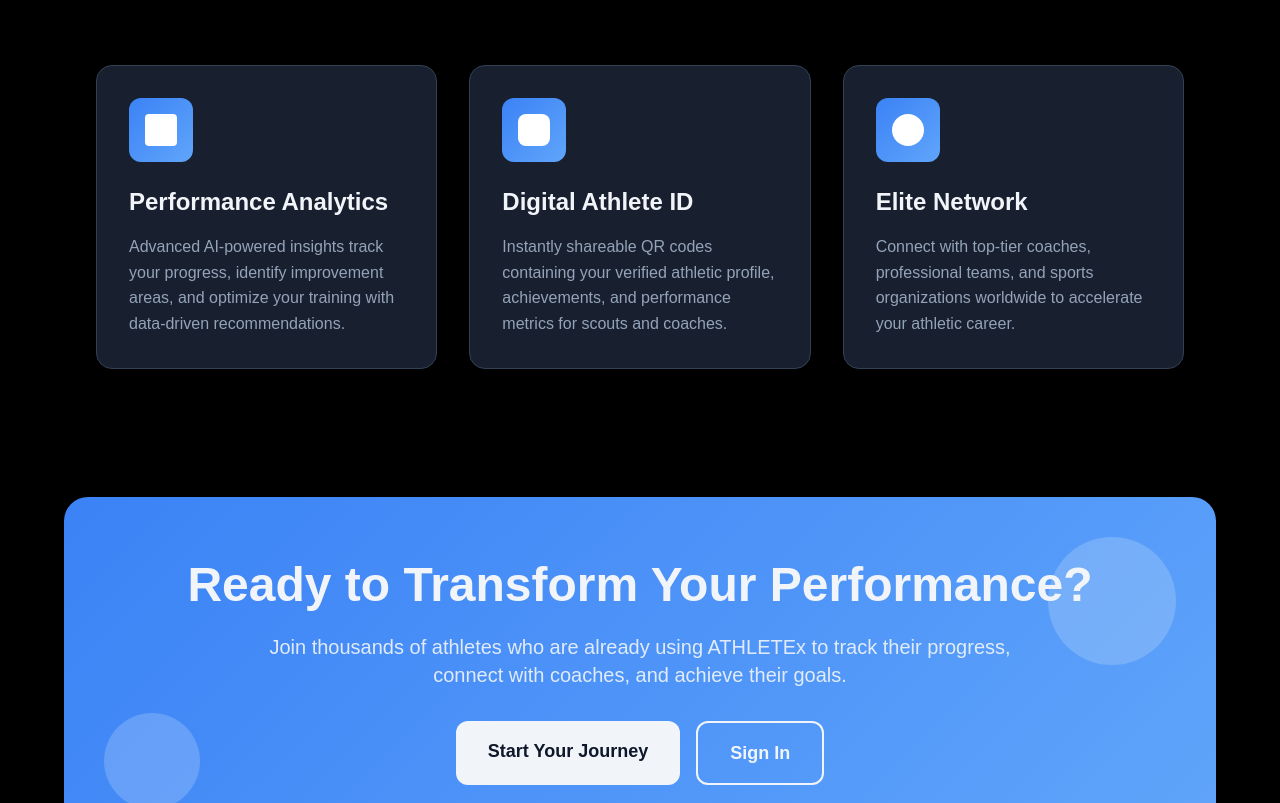
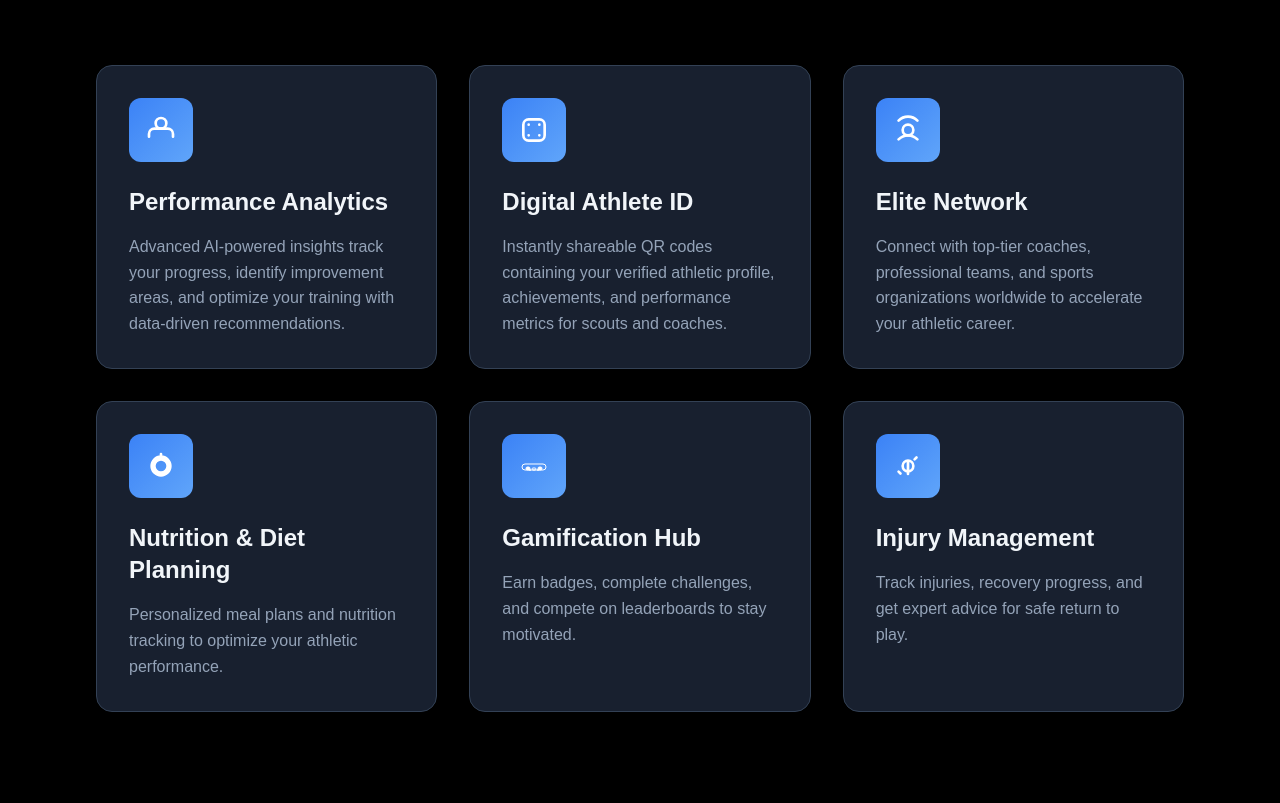
Before and after one commit to AtharvaPatange/Athlete-APP, a Next.js app: page / in a window 1280 px wide. Shown: the part 968-1771 px from the top of the page. Built offline with nearby package versions, Linux system fonts and the light colour scheme; no server answers.

Commit message:
added schlorship section and some minor ui changes

```diff
--- a/src/app/page.tsx
+++ b/src/app/page.tsx
@@ -58,9 +58,6 @@ export default function Home() {
             <a href="#features" className="transition-colors hover:opacity-80" style={{ color: COLORS.textMuted }}>
               Features
             </a>
-            <a href="#pricing" className="transition-colors hover:opacity-80" style={{ color: COLORS.textMuted }}>
-              Pricing
-            </a>
             <a href="#contact" className="transition-colors hover:opacity-80" style={{ color: COLORS.textMuted }}>
               Contact
             </a>
@@ -119,7 +116,7 @@ export default function Home() {
                     color: COLORS.accent
                   }}
                 >
-                  ▶
+                  ▶️
                 </div>
                 <span style={{ color: COLORS.text }}>Watch Demo</span>
               </button>
@@ -159,6 +156,8 @@ export default function Home() {
           </div>
 
           <div className="grid grid-cols-1 md:grid-cols-3 gap-8">
+            {/* Existing features */}
+            {/* Existing features with accent color theme icons */}
             <article
               className="group p-8 rounded-2xl transition-all duration-300 hover:scale-105 hover:shadow-2xl cursor-pointer"
               style={{
@@ -171,7 +170,11 @@ export default function Home() {
                 className="w-16 h-16 rounded-xl mb-6 flex items-center justify-center group-hover:scale-110 transition-transform"
                 style={{ background: `linear-gradient(135deg, ${COLORS.accent}, ${COLORS.accentLight})` }}
               >
-                <div className="w-8 h-8 bg-white rounded"></div>
+                {/* Performance Analytics Icon - White inner */}
+                <svg className="w-8 h-8" fill="none" viewBox="0 0 24 24">
+                  <path stroke="#fff" strokeLinecap="round" strokeLinejoin="round" strokeWidth={2} d="M3 17v-2a4 4 0 014-4h10a4 4 0 014 4v2" />
+                  <circle cx="12" cy="7" r="4" stroke="#fff" strokeWidth="2" />
+                </svg>
               </div>
               <h3
                 className="text-2xl font-bold mb-4"
@@ -196,7 +199,11 @@ export default function Home() {
                 className="w-16 h-16 rounded-xl mb-6 flex items-center justify-center group-hover:scale-110 transition-transform"
                 style={{ background: `linear-gradient(135deg, ${COLORS.accent}, ${COLORS.accentLight})` }}
               >
-                <div className="w-8 h-8 bg-white rounded-lg"></div>
+                {/* Digital Athlete ID Icon - White inner */}
+                <svg className="w-8 h-8" fill="none" viewBox="0 0 24 24">
+                  <rect x="4" y="4" width="16" height="16" rx="4" stroke="#fff" strokeWidth="2" />
+                  <path stroke="#fff" strokeLinecap="round" strokeLinejoin="round" strokeWidth={2} d="M8 8h.01M16 8h.01M8 16h.01M16 16h.01" />
+                </svg>
               </div>
               <h3
                 className="text-2xl font-bold mb-4"
@@ -221,7 +228,11 @@ export default function Home() {
                 className="w-16 h-16 rounded-xl mb-6 flex items-center justify-center group-hover:scale-110 transition-transform"
                 style={{ background: `linear-gradient(135deg, ${COLORS.accent}, ${COLORS.accentLight})` }}
               >
-                <div className="w-8 h-8 bg-white rounded-full"></div>
+                {/* Elite Network Icon - White inner */}
+                <svg className="w-8 h-8" fill="none" viewBox="0 0 24 24">
+                  <circle cx="12" cy="12" r="4" stroke="#fff" strokeWidth="2" />
+                  <path stroke="#fff" strokeLinecap="round" strokeLinejoin="round" strokeWidth={2} d="M4.93 4.93a10 10 0 0114.14 0M4.93 19.07a10 10 0 0114.14 0" />
+                </svg>
               </div>
               <h3
                 className="text-2xl font-bold mb-4"
@@ -231,6 +242,83 @@ export default function Home() {
               </h3>
               <p style={{ color: COLORS.textMuted, lineHeight: '1.6' }}>
                 Connect with top-tier coaches, professional teams, and sports organizations worldwide to accelerate your athletic career.
+              </p>
+            </article>
+
+            {/* New features */}
+            {/* New features with accent color theme icons */}
+            <article
+              className="group p-8 rounded-2xl transition-all duration-300 hover:scale-105 hover:shadow-2xl cursor-pointer"
+              style={{
+                backgroundColor: `${COLORS.cardBg}cc`,
+                border: `1px solid ${COLORS.border}`,
+                backdropFilter: 'blur(10px)'
+              }}
+            >
+              <div className="w-16 h-16 rounded-xl mb-6 flex items-center justify-center group-hover:scale-110 transition-transform"
+                style={{ background: `linear-gradient(135deg, ${COLORS.accent}, ${COLORS.accentLight})` }}>
+                {/* Nutrition Icon - White inner */}
+                <svg className="w-8 h-8" fill="none" viewBox="0 0 24 24">
+                  <path stroke="#fff" strokeLinecap="round" strokeLinejoin="round" strokeWidth={2} d="M12 3v2m0 0a7 7 0 017 7c0 3.866-3.134 7-7 7s-7-3.134-7-7a7 7 0 017-7zm0 0v2m0 0a5 5 0 015 5c0 2.761-2.239 5-5 5s-5-2.239-5-5a5 5 0 015-5z" />
+                </svg>
+              </div>
+              <h3 className="text-2xl font-bold mb-4" style={{ color: COLORS.text }}>
+                Nutrition & Diet Planning
+              </h3>
+              <p style={{ color: COLORS.textMuted, lineHeight: '1.6' }}>
+                Personalized meal plans and nutrition tracking to optimize your athletic performance.
+              </p>
+            </article>
+
+            <article
+              className="group p-8 rounded-2xl transition-all duration-300 hover:scale-105 hover:shadow-2xl cursor-pointer"
+              style={{
+                backgroundColor: `${COLORS.cardBg}cc`,
+                border: `1px solid ${COLORS.border}`,
+                backdropFilter: 'blur(10px)'
+              }}
+            >
+              <div className="w-16 h-16 rounded-xl mb-6 flex items-center justify-center group-hover:scale-110 transition-transform"
+                style={{ background: `linear-gradient(135deg, ${COLORS.accent}, ${COLORS.accentLight})` }}>
+                {/* Gamification Hub Icon - PS5 Controller */}
+                <svg className="w-8 h-8" viewBox="0 0 64 32" fill="none" xmlns="http://www.w3.org/2000/svg">
+                  <rect x="8" y="12" width="48" height="12" rx="6" stroke="#fff" strokeWidth="2" fill="none"/>
+                  <rect x="16" y="18" width="8" height="6" rx="3" stroke="#fff" strokeWidth="2" fill="#fff"/>
+                  <rect x="40" y="18" width="8" height="6" rx="3" stroke="#fff" strokeWidth="2" fill="#fff"/>
+                  <circle cx="24" cy="24" r="2" fill="#fff"/>
+                  <circle cx="40" cy="24" r="2" fill="#fff"/>
+                  <rect x="28" y="20" width="8" height="4" rx="2" stroke="#fff" strokeWidth="2" fill="none"/>
+                  <circle cx="32" cy="24" r="1" fill="#fff"/>
+                </svg>
+              </div>
+              <h3 className="text-2xl font-bold mb-4" style={{ color: COLORS.text }}>
+                Gamification Hub
+              </h3>
+              <p style={{ color: COLORS.textMuted, lineHeight: '1.6' }}>
+                Earn badges, complete challenges, and compete on leaderboards to stay motivated.
+              </p>
+            </article>
+
+            <article
+              className="group p-8 rounded-2xl transition-all duration-300 hover:scale-105 hover:shadow-2xl cursor-pointer"
+              style={{
+                backgroundColor: `${COLORS.cardBg}cc`,
+                border: `1px solid ${COLORS.border}`,
+                backdropFilter: 'blur(10px)'
+              }}
+            >
+              <div className="w-16 h-16 rounded-xl mb-6 flex items-center justify-center group-hover:scale-110 transition-transform"
+                style={{ background: `linear-gradient(135deg, ${COLORS.accent}, ${COLORS.accentLight})` }}>
+                {/* Injury Management Icon - White inner */}
+                <svg className="w-8 h-8" fill="none" viewBox="0 0 24 24">
+                  <path stroke="#fff" strokeLinecap="round" strokeLinejoin="round" strokeWidth={2} d="M18.364 5.636l-1.414 1.414M6.343 17.657l-1.414-1.414M12 8v8m0 0a4 4 0 100-8 4 4 0 000 8zm0 0v2m0-2v-2" />
+                </svg>
+              </div>
+              <h3 className="text-2xl font-bold mb-4" style={{ color: COLORS.text }}>
+                Injury Management
+              </h3>
+              <p style={{ color: COLORS.textMuted, lineHeight: '1.6' }}>
+                Track injuries, recovery progress, and get expert advice for safe return to play.
               </p>
             </article>
           </div>
--- a/src/components/ScholarshipDashboard.tsx
+++ b/src/components/ScholarshipDashboard.tsx
@@ -1,6 +1,6 @@
 "use client";
 import { useState, useEffect } from "react";
-import { scholarshipService, ScholarshipOpportunity, ScholarshipApplication } from "@/services/scholarshipService";
+import { scholarshipService, ScholarshipOpportunity, ScholarshipApplication, AthleteEligibilityCheck } from "@/services/scholarshipService";
 import { refreshScholarshipsWithAI } from "@/services/scholarshipAIService";
 import OpportunityCard from "./OpportunityCard";
 import { useAuth } from "@/hooks/useAuth";
@@ -12,6 +12,7 @@ export default function ScholarshipDashboard() {
   const [applications, setApplications] = useState<(ScholarshipApplication & { opportunity: ScholarshipOpportunity })[]>([]);
   const [isLoading, setIsLoading] = useState(true);
   const [isRefreshing, setIsRefreshing] = useState(false);
+  const [eligibilityById, setEligibilityById] = useState<Record<string, AthleteEligibilityCheck>>({});
 
   // Load data on component mount
   useEffect(() => {
@@ -20,6 +21,37 @@ export default function ScholarshipDashboard() {
       loadApplications();
     }
   }, [user]);
+
+  useEffect(() => {
+    // When opportunities or user changes, fetch eligibility from backend (age-only criteria)
+    const fetchEligibility = async () => {
+      if (!user?.uid || opportunities.length === 0) return;
+      const entries = await Promise.all(
+        opportunities.map(async (opp) => {
+          try {
+            const result = await scholarshipService.checkEligibility(opp.id, user.uid);
+            return [opp.id, result] as const;
+          } catch (e) {
+            return [opp.id, { isEligible: false, reasons: ["Could not determine eligibility"], fairnessScore: 0, fairnessBreakdown: {
+              baseScore: 0,
+              ruralBonus: 0,
+              incomeBonus: 0,
+              disabilityBonus: 0,
+              regionBonus: 0,
+              performanceScore: 0,
+              totalScore: 0,
+              explanation: [],
+              priorityRanking: 0
+            }} as AthleteEligibilityCheck] as const;
+          }
+        })
+      );
+      const map: Record<string, AthleteEligibilityCheck> = {};
+      entries.forEach(([id, res]) => { map[id] = res; });
+      setEligibilityById(map);
+    };
+    fetchEligibility();
+  }, [opportunities, user]);
 
   const loadOpportunities = async () => {
     try {
@@ -166,6 +198,7 @@ export default function ScholarshipDashboard() {
                       key={opportunity.id}
                       opportunity={opportunity}
                       onApply={handleApplyClick}
+                      eligibilityCheck={eligibilityById[opportunity.id]}
                       hasApplied={!!hasApplied}
                     />
                   );
```
